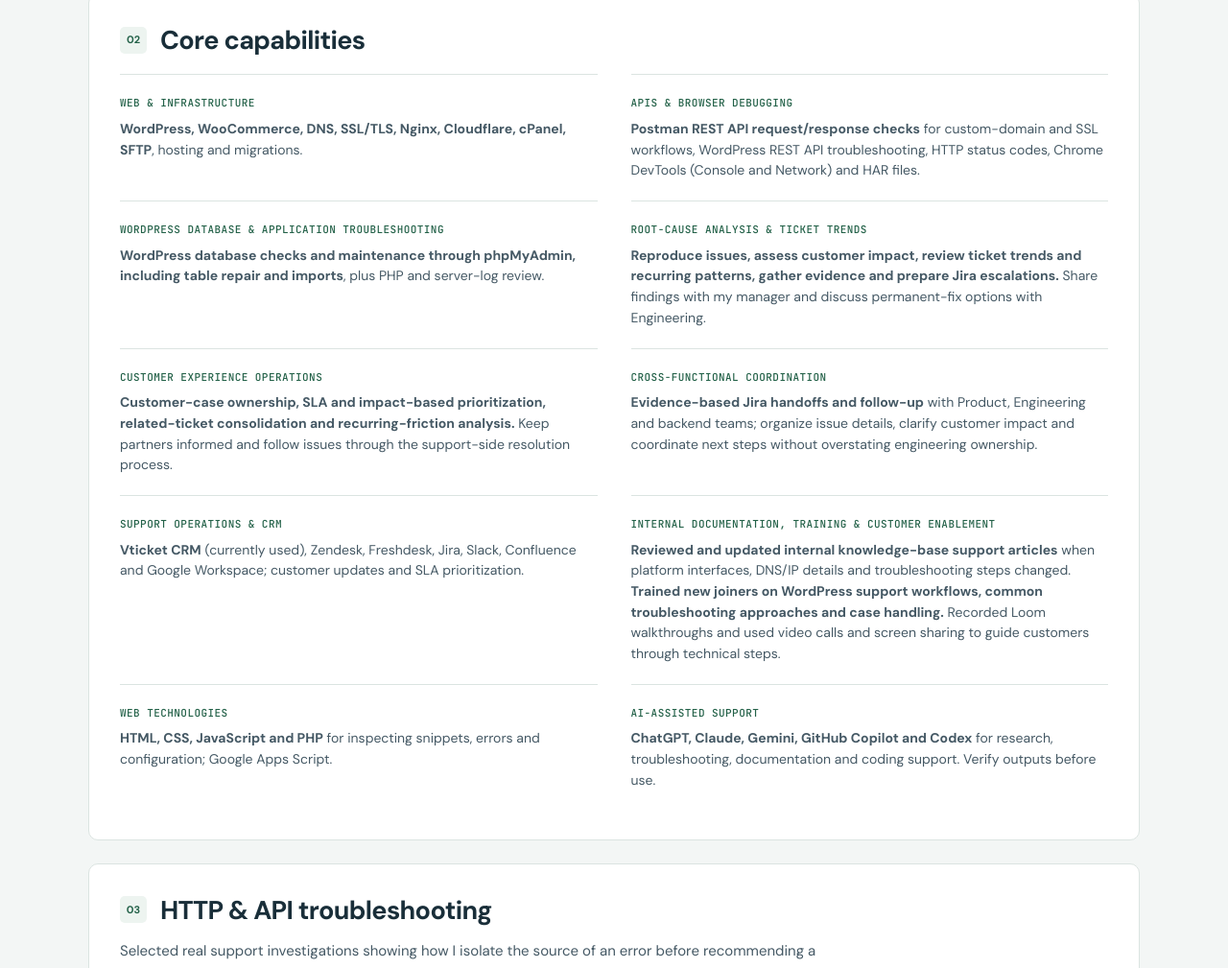
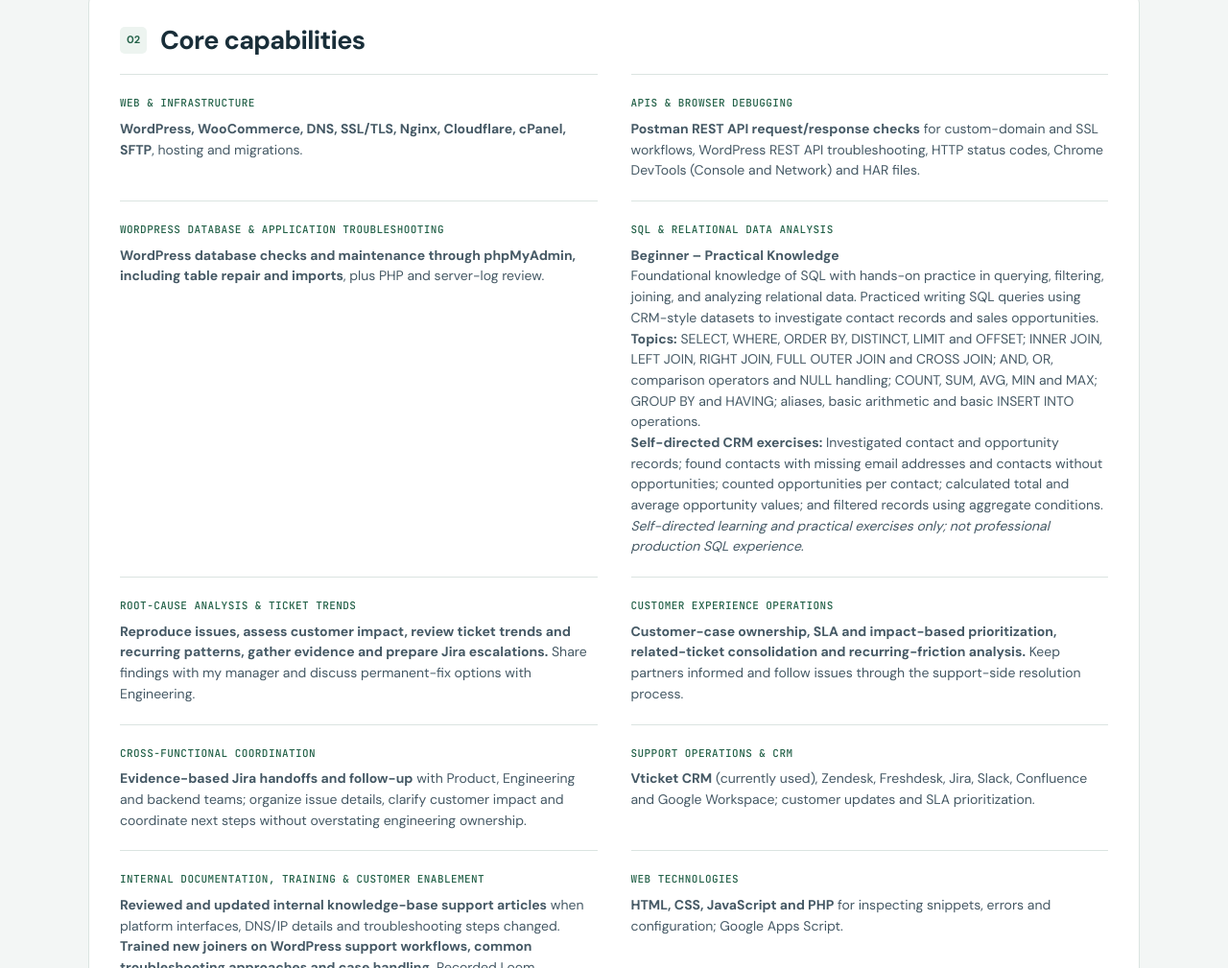
Before and after one commit to aazam0067/aazamansari, a plain HTML site: page index.html in a window 1280 px wide. Shown: the part 1394-2403 px from the top of the page at 96% size. Drawn offline with Linux system fonts and the light colour scheme.

Commit message:
Add beginner SQL and relational data analysis skill

```diff
--- a/index.html
+++ b/index.html
@@ -1653,6 +1653,7 @@ section { padding:24px 18px; margin-bottom:16px; }
       <div class="skill-row"><span class="skill-label">Web &amp; infrastructure</span><span class="skill-detail"><strong>WordPress, WooCommerce, DNS, SSL/TLS, Nginx, Cloudflare, cPanel, SFTP</strong>, hosting and migrations.</span></div>
       <div class="skill-row"><span class="skill-label">APIs &amp; browser debugging</span><span class="skill-detail"><strong>Postman REST API request/response checks</strong> for custom-domain and SSL workflows, WordPress REST API troubleshooting, HTTP status codes, Chrome DevTools (Console and Network) and HAR files.</span></div>
       <div class="skill-row"><span class="skill-label">WordPress database &amp; application troubleshooting</span><span class="skill-detail"><strong>WordPress database checks and maintenance through phpMyAdmin, including table repair and imports</strong>, plus PHP and server-log review.</span></div>
+      <div class="skill-row"><span class="skill-label">SQL &amp; relational data analysis</span><span class="skill-detail"><strong>Beginner – Practical Knowledge</strong><br>Foundational knowledge of SQL with hands-on practice in querying, filtering, joining, and analyzing relational data. Practiced writing SQL queries using CRM-style datasets to investigate contact records and sales opportunities.<br><strong>Topics:</strong> SELECT, WHERE, ORDER BY, DISTINCT, LIMIT and OFFSET; INNER JOIN, LEFT JOIN, RIGHT JOIN, FULL OUTER JOIN and CROSS JOIN; AND, OR, comparison operators and NULL handling; COUNT, SUM, AVG, MIN and MAX; GROUP BY and HAVING; aliases, basic arithmetic and basic INSERT INTO operations.<br><strong>Self-directed CRM exercises:</strong> Investigated contact and opportunity records; found contacts with missing email addresses and contacts without opportunities; counted opportunities per contact; calculated total and average opportunity values; and filtered records using aggregate conditions.<br><em>Self-directed learning and practical exercises only; not professional production SQL experience.</em></span></div>
       <div class="skill-row"><span class="skill-label">Root-cause analysis &amp; ticket trends</span><span class="skill-detail"><strong>Reproduce issues, assess customer impact, review ticket trends and recurring patterns, gather evidence and prepare Jira escalations.</strong> Share findings with my manager and discuss permanent-fix options with Engineering.</span></div>
       <div class="skill-row"><span class="skill-label">Customer experience operations</span><span class="skill-detail"><strong>Customer-case ownership, SLA and impact-based prioritization, related-ticket consolidation and recurring-friction analysis.</strong> Keep partners informed and follow issues through the support-side resolution process.</span></div>
       <div class="skill-row"><span class="skill-label">Cross-functional coordination</span><span class="skill-detail"><strong>Evidence-based Jira handoffs and follow-up</strong> with Product, Engineering and backend teams; organize issue details, clarify customer impact and coordinate next steps without overstating engineering ownership.</span></div>
```
